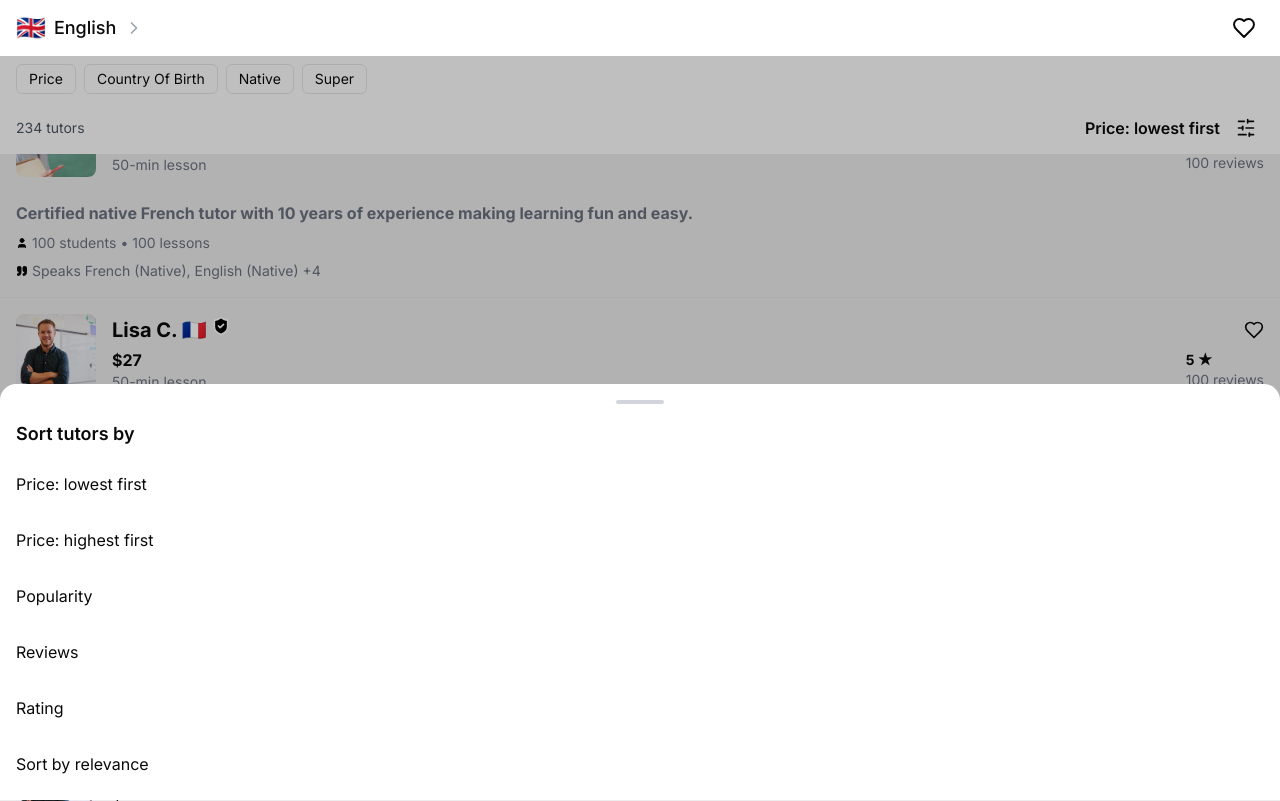
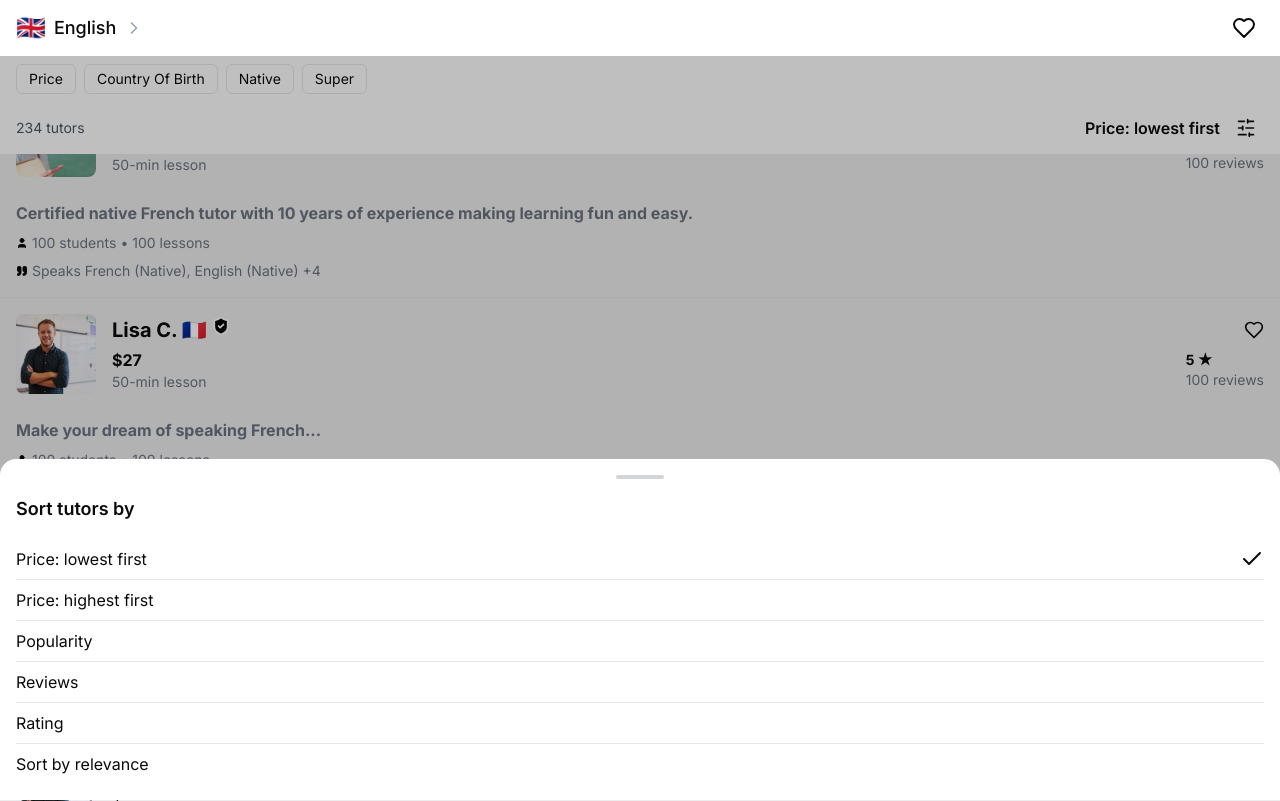
Before and after one commit to fatjan/tutorly, a Next.js app: page / in a window 1280 px wide. Both pictures are taken after a click on the button 1246 px from the left and 128 px from the top of the page. Built offline with nearby package versions, Linux system fonts and the light colour scheme.

Commit message:
improve Sort tutors by

```diff
--- a/components/Filters.js
+++ b/components/Filters.js
@@ -65,6 +65,7 @@ export default function Filters() {
           setIsOpen={setIsOpen}
           sortOptions={sortOptions}
           setSelectedSort={setSelectedSort}
+          selectedSort={selectedSort}
         />
       </div>
     </div>
--- a/components/SortButton.js
+++ b/components/SortButton.js
@@ -1,6 +1,15 @@
 'use client';
 
-export default function SortButton({ isOpen, setIsOpen, setSelectedSort, sortOptions }) {
+import { Check } from 'lucide-react';
+
+export default function SortButton({ isOpen, setIsOpen, setSelectedSort, sortOptions, selectedSort }) {
+  const bottomBorder = (index) => {
+    if (index !== sortOptions.length - 1) {
+      return 'border-b border-gray-200';
+    }
+    return '';
+  }
+
   return (
     <>
       {isOpen && (
@@ -12,17 +21,24 @@ export default function SortButton({ isOpen, setIsOpen, setSelectedSort, sortOpt
           <div className="fixed bottom-0 left-0 right-0 bg-white rounded-t-2xl p-4 z-50 transition-transform duration-300">
             <div className="w-12 h-1 bg-gray-300 rounded-full mx-auto mb-4" />
             <h3 className="text-lg font-semibold mb-4">Sort tutors by</h3>
-            <div className="space-y-4">
-              {sortOptions.map((option) => (
+            <div>
+              {sortOptions.map((option, index) => (
                 <button
                   key={option}
-                  className="w-full text-left py-2 hover:bg-gray-50"
+                  className="w-full text-left hover:bg-gray-50"
                   onClick={() => {
                     setSelectedSort(option);
                     setIsOpen(false);
                   }}
                 >
-                  {option}
+                  <div
+                    className={`flex items-center justify-between py-2 ${bottomBorder(index)}`}
+                  >
+                    {option}
+                    {selectedSort === option && (
+                      <Check className="text-black-500" />
+                    )}
+                  </div>
                 </button>
               ))}
             </div>
```
